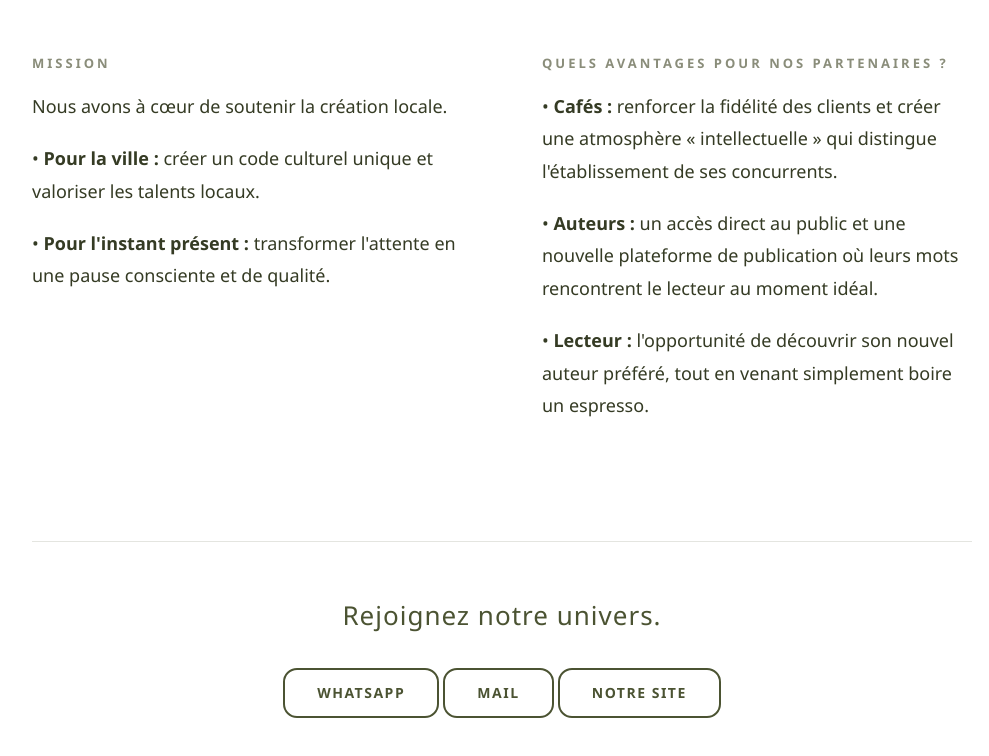
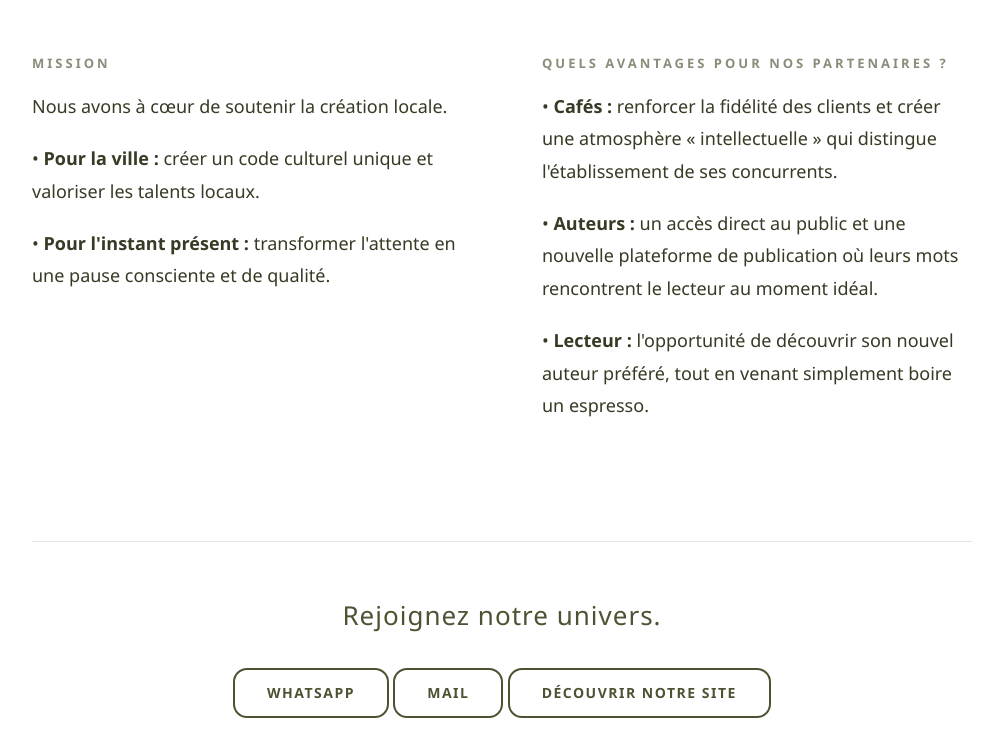
Before and after one commit to vichylitteraire/vl, a plain HTML site: page index.html in a window 1280 px wide. Shown: the part 568-1324 px from the top of the page, without its empty margins (138-1127 px from the left). Drawn offline with Linux system fonts and the light colour scheme.

Commit message:
index.html

```diff
--- a/index.html
+++ b/index.html
@@ -56,7 +56,7 @@
             <div class="fot">Rejoignez notre univers.</div>
             <a href="https://wa.me/33758496958" class="sketch-btn">WhatsApp</a>
             <a href="mailto: vichylitteraire@gmail.com" class="sketch-btn">Mail</a>
-            <a href="https://vichylitteraire.github.io/vichylitteraire/" class="sketch-btn">Notre site</a>
+            <a href="https://vichylitteraire.github.io/vichylitteraire/" class="sketch-btn">Découvrir notre site</a>
         </nav>
     </footer>
 </div>
```
